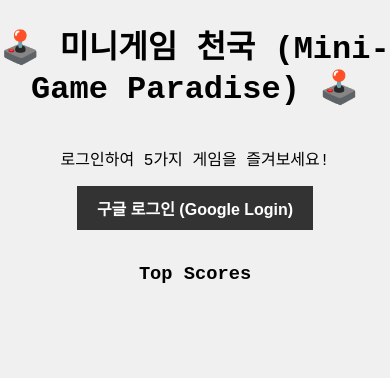
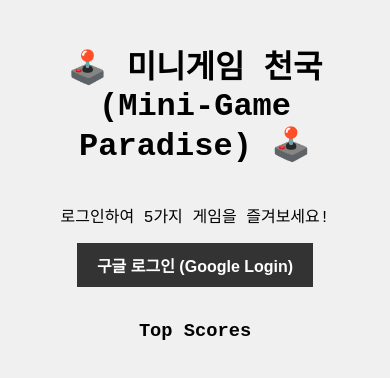
Before and after one commit to tosico85/game_first, a website: page public/index.html in a window 390 px wide. Drawn offline with nearby package versions, Linux system fonts and the light colour scheme.

Commit message:
feat: 모바일 컨트롤러 표시 로직을 개선하고 레이아웃 및 스크롤 동작을 조정하여 모바일 지원을 향상함

```diff
--- a/public/js/app.js
+++ b/public/js/app.js
@@ -118,16 +118,13 @@ function updateMobileControlsUI(gameType) {
     simpleControls.classList.add('hidden');
     dpadControls.classList.add('hidden');
 
-    // Only show if we assume mobile usage or screen width is small?
-    // For now, let's just make it visible. CSS pointer-events:none handles the overlay transparency.
-    mobileContainer.classList.remove('hidden');
-
+    // Only show for Snake (D-Pad)
     if (gameType === 'snake') {
+        mobileContainer.classList.remove('hidden');
         dpadControls.classList.remove('hidden');
-    } else if (['dodge', 'brick', 'jump'].includes(gameType)) {
-        simpleControls.classList.remove('hidden');
     }
-    // Flappy hidden by default (tap anywhere)
+    // For Dodge, Brick, Jump, Flappy: Hide everything.
+    // They handle touch natively (Dodge/Brick) or don't need buttons (Jump/Flappy).
 }
 
 function showScreen(screenName) {
--- a/public/main.css
+++ b/public/main.css
@@ -8,7 +8,12 @@ html {
     font-family: 'Courier New', Courier, monospace;
     /* Retro font */
     overflow: hidden;
-    /* Prevent scrolling */
+    /* Prevent scrolling on body, handle per-screen */
+}
+
+* {
+    box-sizing: border-box;
+    /* Fix mobile horizontal skew */
 }
 
 #app {
@@ -25,7 +30,13 @@ html {
     display: flex;
     flex-direction: column;
     align-items: center;
-    justify-content: center;
+    justify-content: flex-start;
+    /* Start from top to allow scroll */
+    padding: 20px;
+    /* Add padding for breathing room */
+    overflow-y: auto;
+    /* Allow scrolling on mobile */
+    -webkit-overflow-scrolling: touch;
 }
 
 .hidden {
@@ -87,6 +98,9 @@ button:hover {
     justify-content: center;
     align-items: center;
     overflow: hidden;
+    /* Game screen must NOT scroll */
+    padding: 0;
+    /* Remove padding for full edge-to-edge game */
 }
 
 .header {
```
